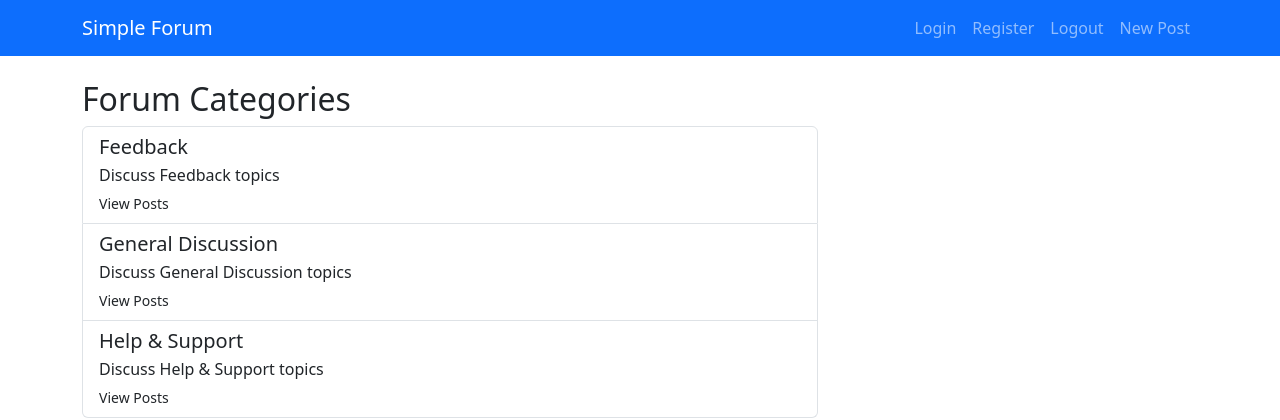
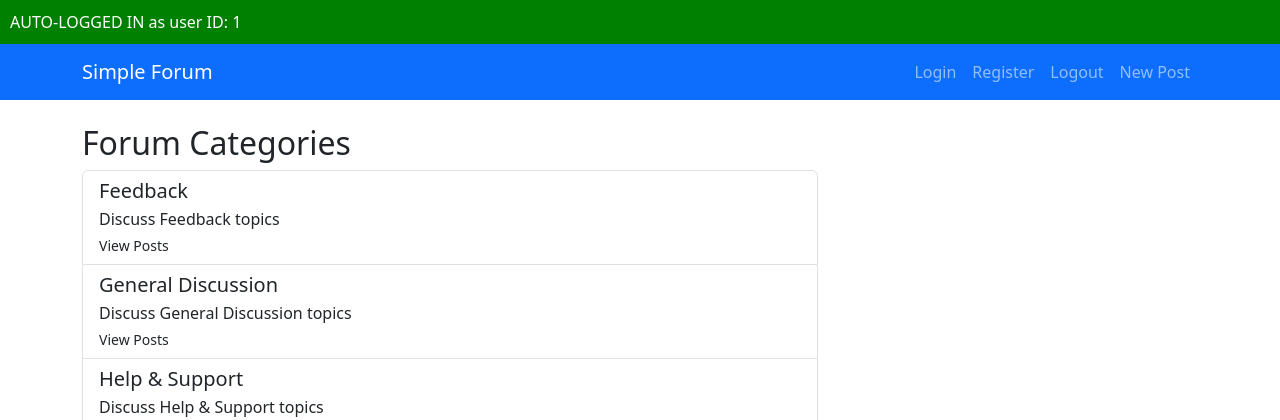
Before and after one commit to likiyadiig/Unit-2-Project, a PHP site: page / in a window 1280 px wide. Shown: the top 420 px of the page. Run offline with PHP 8.4, Linux system fonts and the light colour scheme; the visitor is signed in with stand-in values (Sample User, id 1); data comes from the database, SQL or seed files in the repository.

Commit message:
Implemented remember me cookie for login.

```diff
--- a/index.php
+++ b/index.php
@@ -1,5 +1,38 @@
 <?php
+// TEMPORARY - just for testing remember-me
+session_start();
+if (isset($_SESSION['user_id'])) {
+    echo "<div style='background: green; color: white; padding: 10px;'>AUTO-LOGGED IN as user ID: " . $_SESSION['user_id'] . "</div>";
+}
+// Check for remember me cookie before any action processing - JS
+$remember_token = $_COOKIE['remember_me'] ?? null;
+
+if ($remember_token) {
+    require_once('model/user_db.php');
+    $user = get_user_by_token($remember_token);
+
+    if ($user) {
+        // Auto-login the user
+        if (session_status() === PHP_SESSION_NONE) {
+            session_start();
+        }
+        $_SESSION['user_id'] = $user['id'];
+        $_SESSION['username'] = $user['username'];
+    } else {
+        // Invalid token - delete the bad cookie
+        setcookie('remember_me', '', strtotime('-1 year'), '/');
+    }
+}
+
+
 $action = filter_input(INPUT_GET, 'action');
+
+// Had an issue with the register case not creating a user in the db, this fixed it - JS
+// checks POST for action
+if ($_SERVER['REQUEST_METHOD'] === 'POST' && isset($_POST['action'])) {
+    $action = $_POST['action'];
+}
+
 if ($action === NULL) {
     $action = 'forum_list';
 }
@@ -21,6 +54,7 @@ switch ($action) {
 
     case 'login':
         if ($_SERVER['REQUEST_METHOD'] === 'POST') {
+
             require_once('model/user_db.php');
 
             $username = filter_input(INPUT_POST, 'username', FILTER_SANITIZE_FULL_SPECIAL_CHARS);
@@ -28,8 +62,22 @@ switch ($action) {
 
             $user = validate_user($username, $password);
 
+
             if ($user) {
-                session_start();
+                // Remember me check - JS
+                $remember = filter_input(INPUT_POST, 'remember', FILTER_SANITIZE_FULL_SPECIAL_CHARS);
+                $user_id = $user['id'];
+
+                if ($remember) {
+                    echo "Remember me was checked!";
+                    $token = bin2hex(random_bytes(16)); // random 16 digit token
+                    set_remember_token($user_id, $token);
+                    setcookie('remember_me', $token, time() + (86400 * 30), '/');
+                }
+
+                if (session_status() === PHP_SESSION_NONE) { // rewrote this just a little for error handling - JS
+                    session_start();
+                }
                 $_SESSION['user_id'] = $user['id'];
                 $_SESSION['username'] = $user['username'];
                 header("Location: index.php");
--- a/view/login.php
+++ b/view/login.php
@@ -21,7 +21,7 @@
                     </div>
                     <div class="mb-3 form-check">
                         <!-- Cookies: implement remember me feature -->
-                        <input type="checkbox" class="form-check-input" id="remember" name="remember">
+                        <input type="checkbox" class="form-check-input" id="remember" name="remember" value="1">
                         <label class="form-check-label" for="remember">Remember Me</label>
                     </div>
                     <button type="submit" class="btn btn-primary">Login</button>
```
Also changed, not shown: model/user_db.php (+30 -0 lines).
